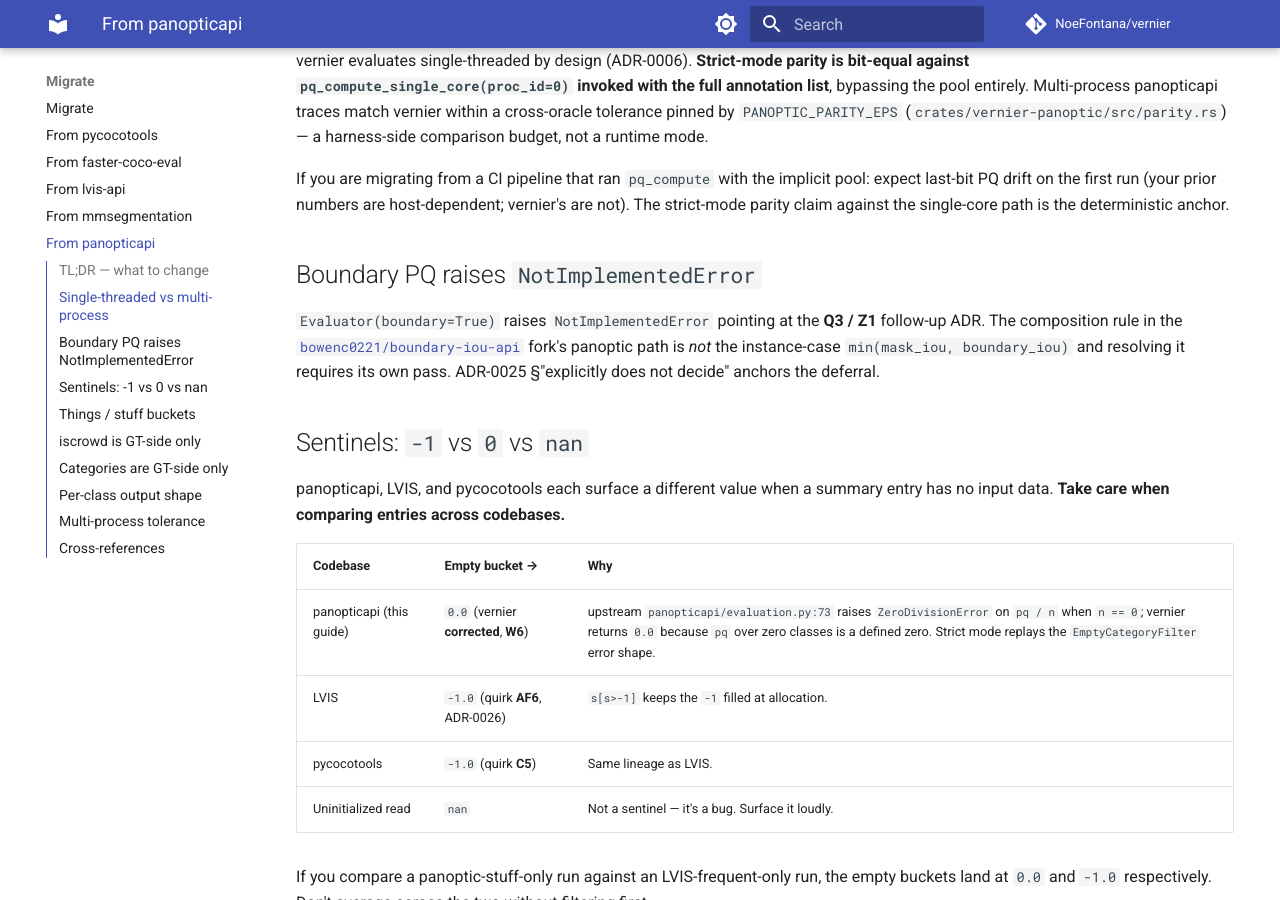
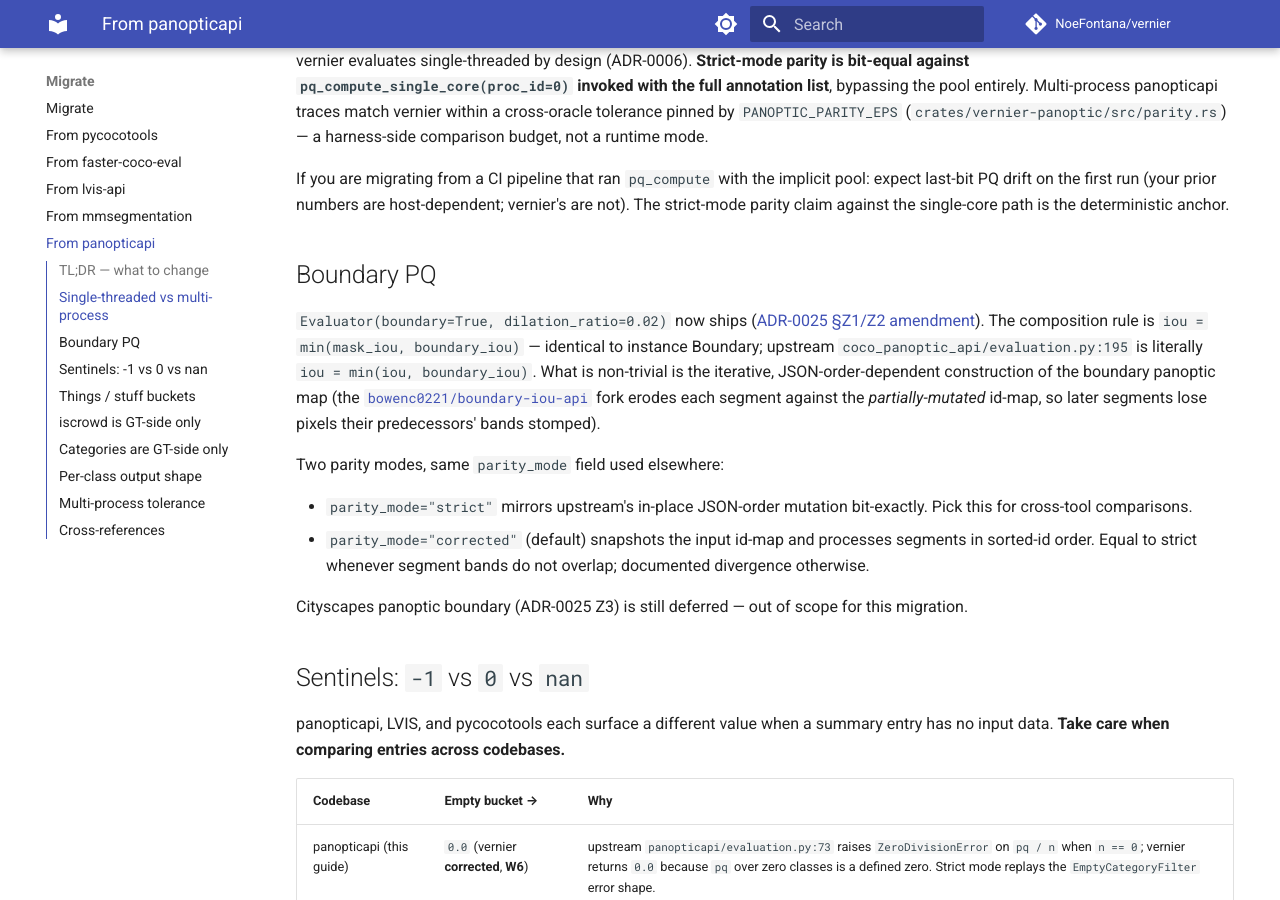
Before and after one commit to NoeFontana/vernier, an MkDocs documentation site: the page built from docs/migrate/from-panopticapi.md, in a window 1280 px wide and 900 px high, scrolled down 1115 px. Built offline with MkDocs 1.6.1 and Material for MkDocs 9.7.7, drawn with Linux system fonts in a browser that asks for light colours; comment, search, counter and statistics services are not loaded.

Commit message:
docs(panoptic): update user-facing pages for boundary PQ shipping
Audit caught four user-facing docs still claiming `boundary=True`
raises `NotImplementedError`. ADR-0025 itself and `boundary-iou-quirks.md`
were updated in the feature commit; this cleans up the rest.

- `README.md` status table: panoptic PQ row's open-caveat is now "none";
  added a sibling row for panoptic boundary PQ (strict bit-equal vs the
  bowenc0221 vendor, Cityscapes Z3 deferred).
- `CHANGELOG.md` Unreleased: new Added entry summarizing the surface,
  composition rule, parity modes, and the distributed-eval
  `params_hash` guard against silent partial mixing. Historical 0.0.2
  entries left intact (they were accurate at the time).
- `docs/migrate/from-panopticapi.md`: rewrote the "Boundary PQ raises
  NotImplementedError" section as "Boundary PQ" — now describes the
  shipped surface, the composition (`min(mask_iou, boundary_iou)`,
  same as instance), and the strict/corrected dispositions. Z3
  remains called out as deferred.
- `docs/how-to/boundary-iou.md`: added a "Boundary Panoptic Quality"
  section with a minimal example. Existing instance / LVIS / CLI
  sections unchanged.

Not touched (intentionally):
- ADRs 0032 / 0033 cross-reference Z1 as deferred. Per the
  ADRs-immutable convention (CLAUDE.md), the Z1/Z2 amendment in
  ADR-0025 is the canonical closure of those references.
- `docs/reference/python/panoptic.md` is mkdocs-generated from
  `vernier.panoptic` docstrings; the new `boundary` / `dilation_ratio`
  fields on the `Evaluator` dataclass already carry the rendered
  documentation through the live `:::` directive.

```diff
--- a/docs/migrate/from-panopticapi.md
+++ b/docs/migrate/from-panopticapi.md
@@ -55,16 +55,31 @@ the implicit pool: expect last-bit PQ drift on the first run (your
 prior numbers are host-dependent; vernier's are not). The strict-mode
 parity claim against the single-core path is the deterministic anchor.
 
-## Boundary PQ raises `NotImplementedError`
+## Boundary PQ
 
-`Evaluator(boundary=True)` raises `NotImplementedError` pointing at
-the **Q3 / Z1** follow-up ADR. The
-composition rule in the [`bowenc0221/boundary-iou-api`][bowen-fork]
-fork's panoptic path is *not* the instance-case
-`min(mask_iou, boundary_iou)` and resolving it requires its own pass.
-ADR-0025 §"explicitly does not decide" anchors the deferral.
+`Evaluator(boundary=True, dilation_ratio=0.02)` now ships
+([ADR-0025 §Z1/Z2 amendment][adr-z]). The composition rule is
+`iou = min(mask_iou, boundary_iou)` — identical to instance Boundary;
+upstream `coco_panoptic_api/evaluation.py:195` is literally
+`iou = min(iou, boundary_iou)`. What is non-trivial is the iterative,
+JSON-order-dependent construction of the boundary panoptic map (the
+[`bowenc0221/boundary-iou-api`][bowen-fork] fork erodes each segment
+against the *partially-mutated* id-map, so later segments lose pixels
+their predecessors' bands stomped).
+
+Two parity modes, same `parity_mode` field used elsewhere:
+
+- `parity_mode="strict"` mirrors upstream's in-place JSON-order
+  mutation bit-exactly. Pick this for cross-tool comparisons.
+- `parity_mode="corrected"` (default) snapshots the input id-map and
+  processes segments in sorted-id order. Equal to strict whenever
+  segment bands do not overlap; documented divergence otherwise.
+
+Cityscapes panoptic boundary (ADR-0025 Z3) is still deferred — out of
+scope for this migration.
 
 [bowen-fork]: https://github.com/bowenc0221/boundary-iou-api
+[adr-z]: ../adr/0025-panoptic-api.md#z1z2-amendment-2026-05-14
 
 ## Sentinels: `-1` vs `0` vs `nan`
 
```
Also changed, not shown: CHANGELOG.md (+18 -0 lines), README.md (+2 -1 lines), docs/how-to/boundary-iou.md (+21 -0 lines).
